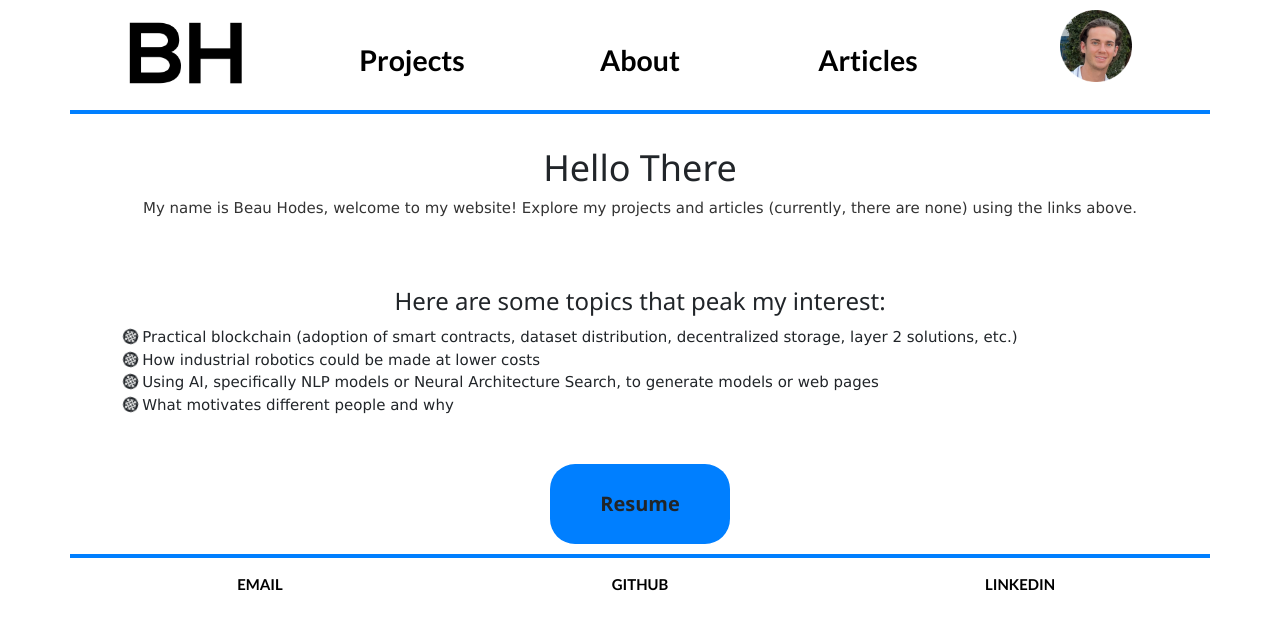
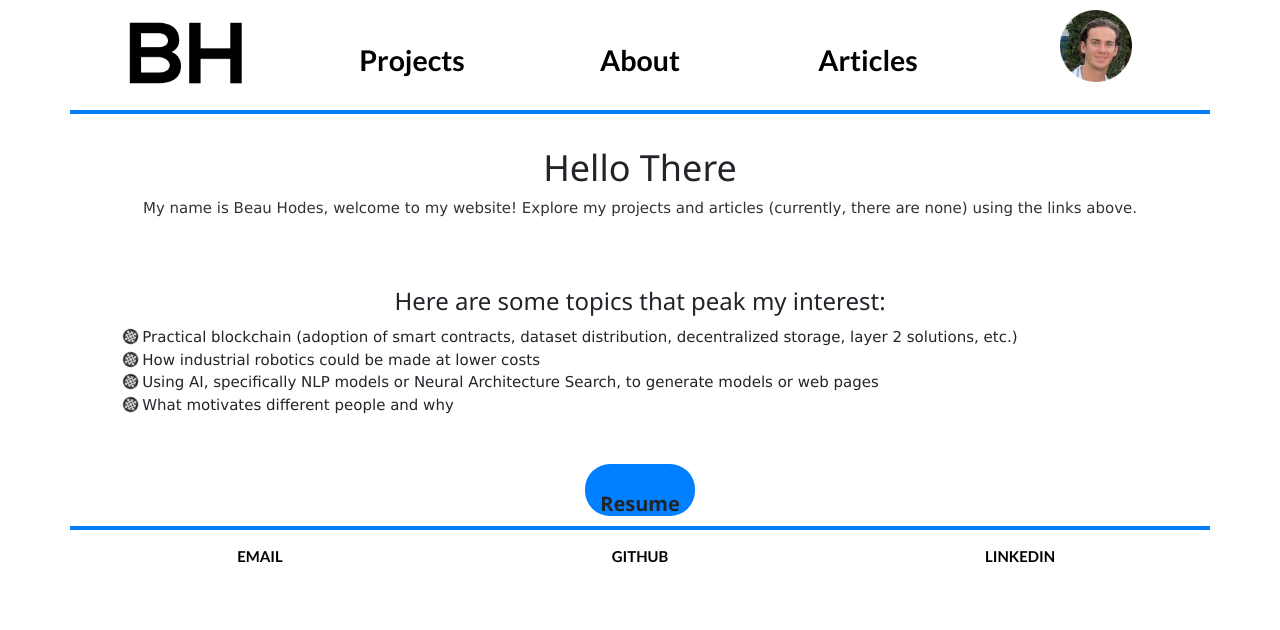
Before and after one commit to beauhodes/beauhodes.github.io, a Jekyll site: the page built from index.html, in a window 1280 px wide. Shown: the top 630 px of the page. Built offline with Jekyll 4.4.1, drawn with Linux system fonts in a browser that asks for light colours; nearby versions of some CDN libraries.

Commit message:
Update main.css

```diff
--- a/css/main.css
+++ b/css/main.css
@@ -116,6 +116,6 @@ a.projLink {
     border-radius: 25px;
     background: #007fff;
     padding: 0;
-    width: 9em;
-    height: 4em;
+    width: 5.5em;
+    height: 2.6em;
 }
```
